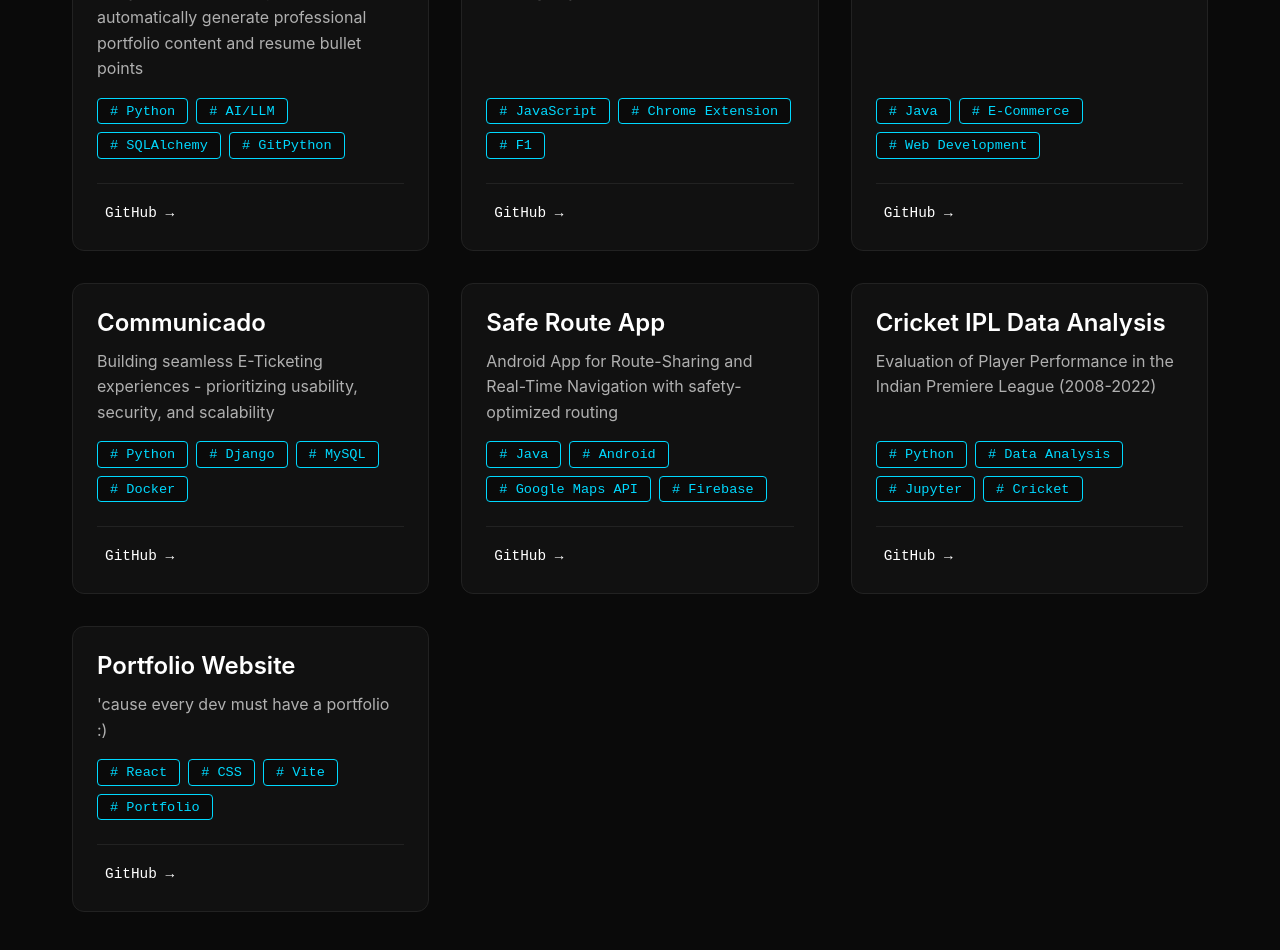
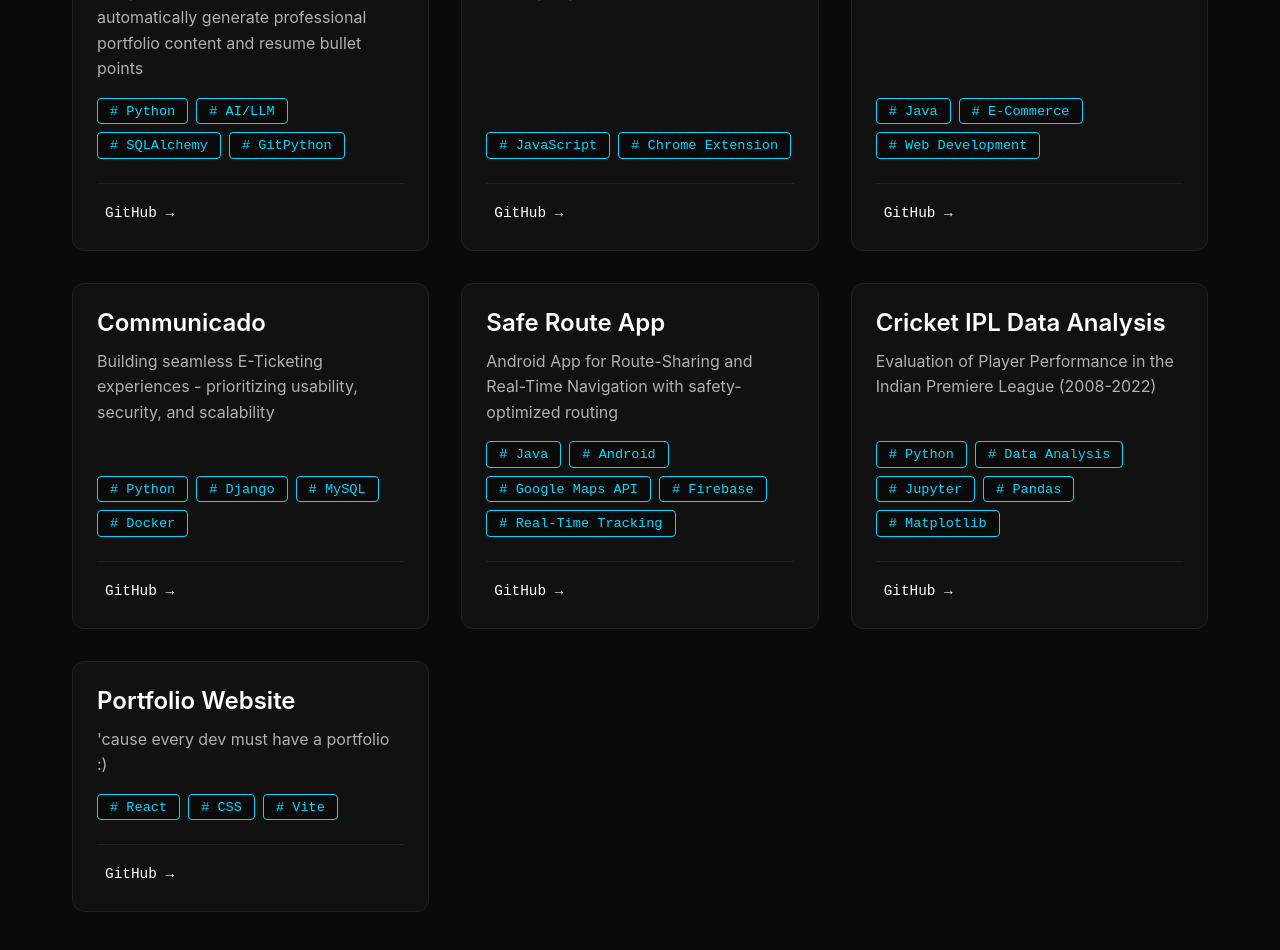
Before and after one commit to ojusharma/new-portfolio, a React (Vite) app: page / in a window 1280 px wide. Shown: the part 3680-4630 px from the top of the page. Built offline with nearby package versions, Linux system fonts and the light colour scheme.

Commit message:
Update project tags

```diff
--- a/src/data/projects.js
+++ b/src/data/projects.js
@@ -11,7 +11,7 @@ export const projects = [
     id: 3,
     title: "F1 Trigger Chrome Extension",
     description: "A Chrome extension that brings Formula 1 racing to your browser.",
-    tags: ["JavaScript", "Chrome Extension", "F1"],
+    tags: ["JavaScript", "Chrome Extension"],
     liveUrl: "https://github.com/ojusharma/f1-trigger-chrome-extension",
     detailsUrl: "https://github.com/ojusharma/f1-trigger-chrome-extension"
   },
@@ -36,7 +36,7 @@ export const projects = [
     id: 4,
     title: "Safe Route App",
     description: "Android App for Route-Sharing and Real-Time Navigation with safety-optimized routing",
-    tags: ["Java", "Android", "Google Maps API", "Firebase"],
+    tags: ["Java", "Android", "Google Maps API", "Firebase", "Real-Time Tracking"],
     liveUrl: "https://github.com/ojusharma/Safe-Route-App",
     detailsUrl: "https://github.com/ojusharma/Safe-Route-App"
   },
@@ -44,7 +44,7 @@ export const projects = [
     id: 6,
     title: "Cricket IPL Data Analysis",
     description: "Evaluation of Player Performance in the Indian Premiere League (2008-2022)",
-    tags: ["Python", "Data Analysis", "Jupyter", "Cricket"],
+    tags: ["Python", "Data Analysis", "Jupyter", "Pandas", "Matplotlib"],
     liveUrl: "https://github.com/ojusharma/Cricket-IPL-Data-Analysis",
     detailsUrl: "https://github.com/ojusharma/Cricket-IPL-Data-Analysis"
   },
@@ -52,7 +52,7 @@ export const projects = [
     id: 7,
     title: "Portfolio Website",
     description: "'cause every dev must have a portfolio :)",
-    tags: ["React", "CSS", "Vite", "Portfolio"],
+    tags: ["React", "CSS", "Vite"],
     liveUrl: "https://github.com/ojusharma/new-portfolio",
     detailsUrl: "https://github.com/ojusharma/new-portfolio"
   }
```
